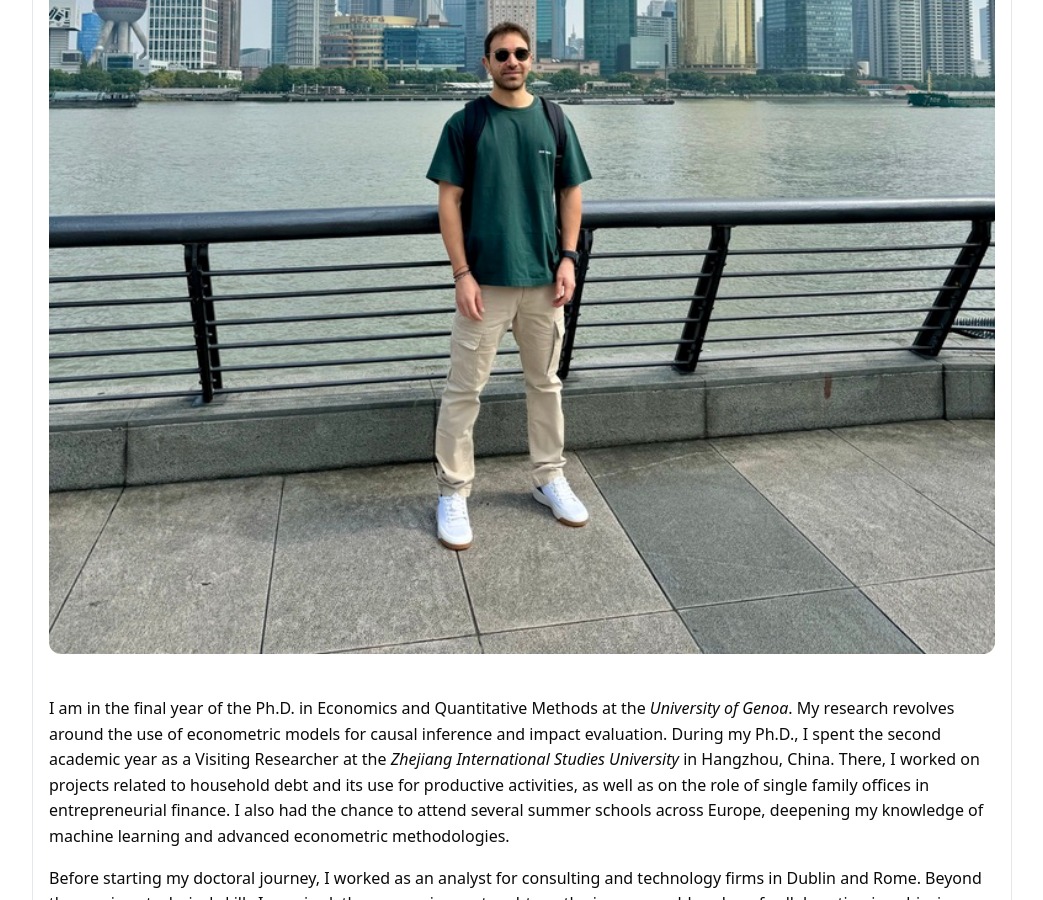
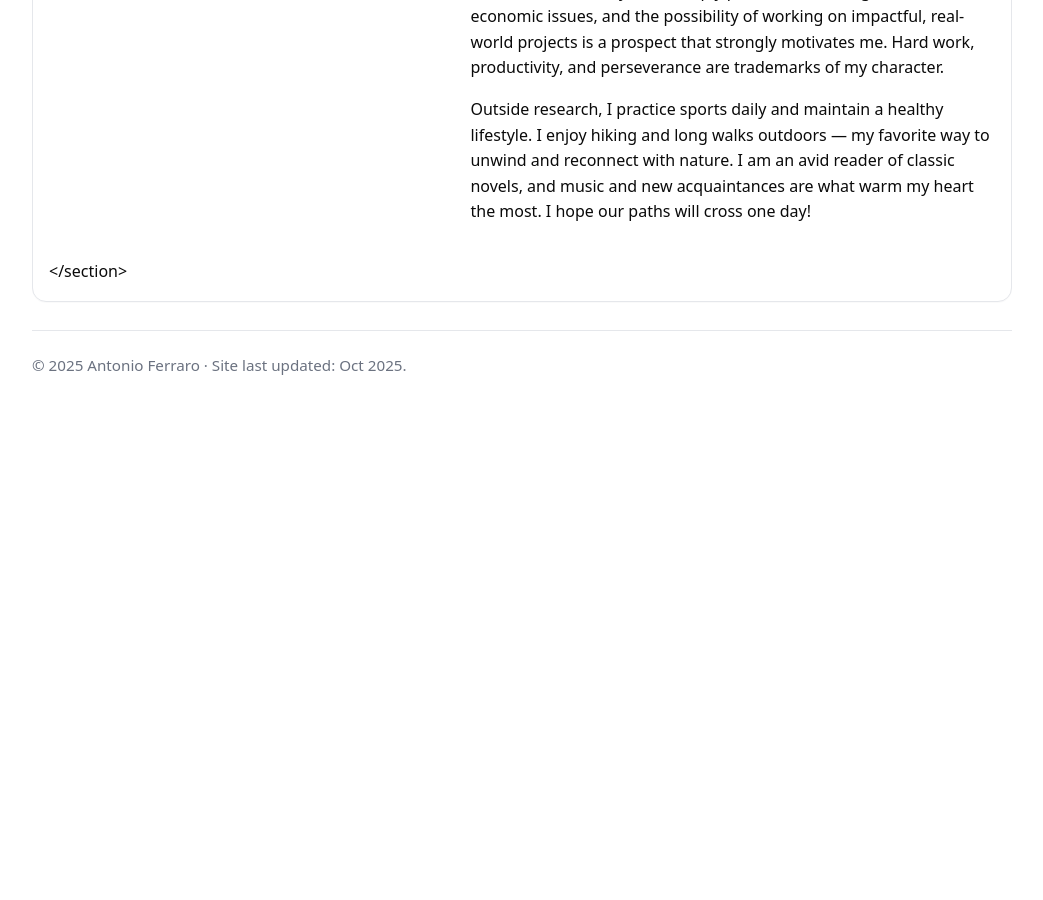
Before and after one commit to ferraroantonio/ferraroantonio.github.io, a Jekyll site: the page built from about.md, in a window 1280 px wide and 900 px high, scrolled down 896 px. Shown: the whole window, without its empty margins (118-1161 px from the left). Built offline with Jekyll 4.4.1, drawn with Linux system fonts in a browser that asks for light colours; after the commit the page ends 1313 px from its top, so only the background shows below that.

Commit message:
Update about.md

```diff
--- a/about.md
+++ b/about.md
@@ -7,8 +7,9 @@ description: "More about Antonio Ferraro — background, research journey, and m
 
 <section id="about-full">
   <h2>About me</h2>
-  <div class="card">
-    <img src="{{ '/assets/antonio_shanghai.jpg' | relative_url }}" alt="Antonio Ferraro in Shanghai" style="width:100%; border-radius:12px; margin-bottom:18px;">
+  <div class="card" style="display:grid; grid-template-columns: 1fr 1.3fr; gap:18px; align-items:start;">
+    <img src="{{ '/assets/antonio_shanghai.jpg' | relative_url }}" alt="Antonio Ferraro in Shanghai" style="width:100%; border-radius:12px;">
+    <div>
     <p>I am in the final year of the Ph.D. in Economics and Quantitative Methods at the <em>University of Genoa</em>. My research revolves around the use of econometric models for causal inference and impact evaluation. During my Ph.D., I spent the second academic year as a Visiting Researcher at the <em>Zhejiang International Studies University</em> in Hangzhou, China. There, I worked on projects related to household debt and its use for productive activities, as well as on the role of single family offices in entrepreneurial finance. I also had the chance to attend several summer schools across Europe, deepening my knowledge of machine learning and advanced econometric methodologies.</p>
 
     <p>Before starting my doctoral journey, I worked as an analyst for consulting and technology firms in Dublin and Rome. Beyond the precious technical skills I acquired, these experiences taught me the immeasurable value of collaboration in achieving common goals. I consider myself a reliable team player who strives to bring out the best in others. At the same time, I am capable of carrying out independent research, paying close attention to detail with enthusiasm and determination.</p>
```
